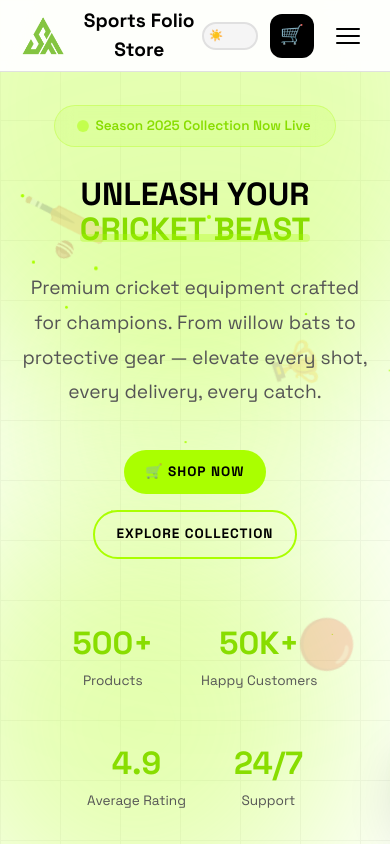
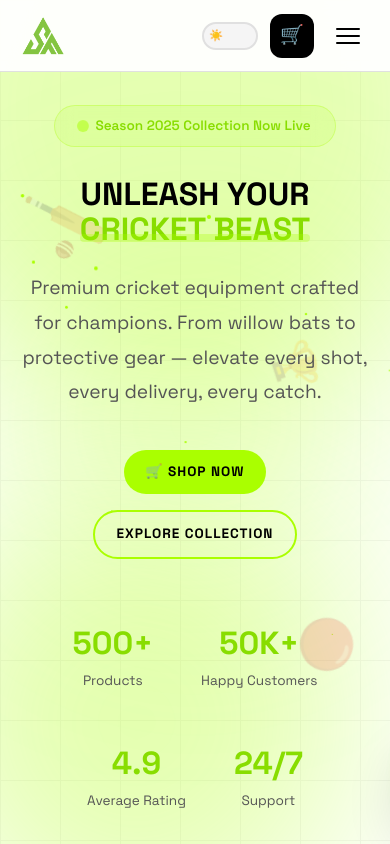
Before and after one commit to sportsFS/sports-folio, a React (Vite) app: page / in a window 390 px wide. Shown: the top 844 px of the page. Built offline with nearby package versions, Linux system fonts and the light colour scheme.

Commit message:
Hide header text on small mobile screens

```diff
--- a/src/components/Header.tsx
+++ b/src/components/Header.tsx
@@ -36,7 +36,7 @@ export default function Header() {
         }}
       >
         <img src={logo} alt="Sports Folio" style={{ height: 40 }} />
-        <span style={{ fontFamily: 'Space Grotesk, sans-serif', fontWeight: 800, fontSize: '1.2rem', color: 'var(--text)' }}>
+        <span className="header-logo-text" style={{ fontFamily: 'Space Grotesk, sans-serif', fontWeight: 800, fontSize: '1.2rem', color: 'var(--text)' }}>
           Sports Folio Store
         </span>
       </button>
@@ -162,6 +162,9 @@ export default function Header() {
           .desktop-nav { display: none !important; }
           .mobile-menu-trigger { display: flex !important; }
         }
+        @media (max-width: 600px) {
+          .header-logo-text { display: none; }
+        }
       `}</style>
     </header>
   );
```
